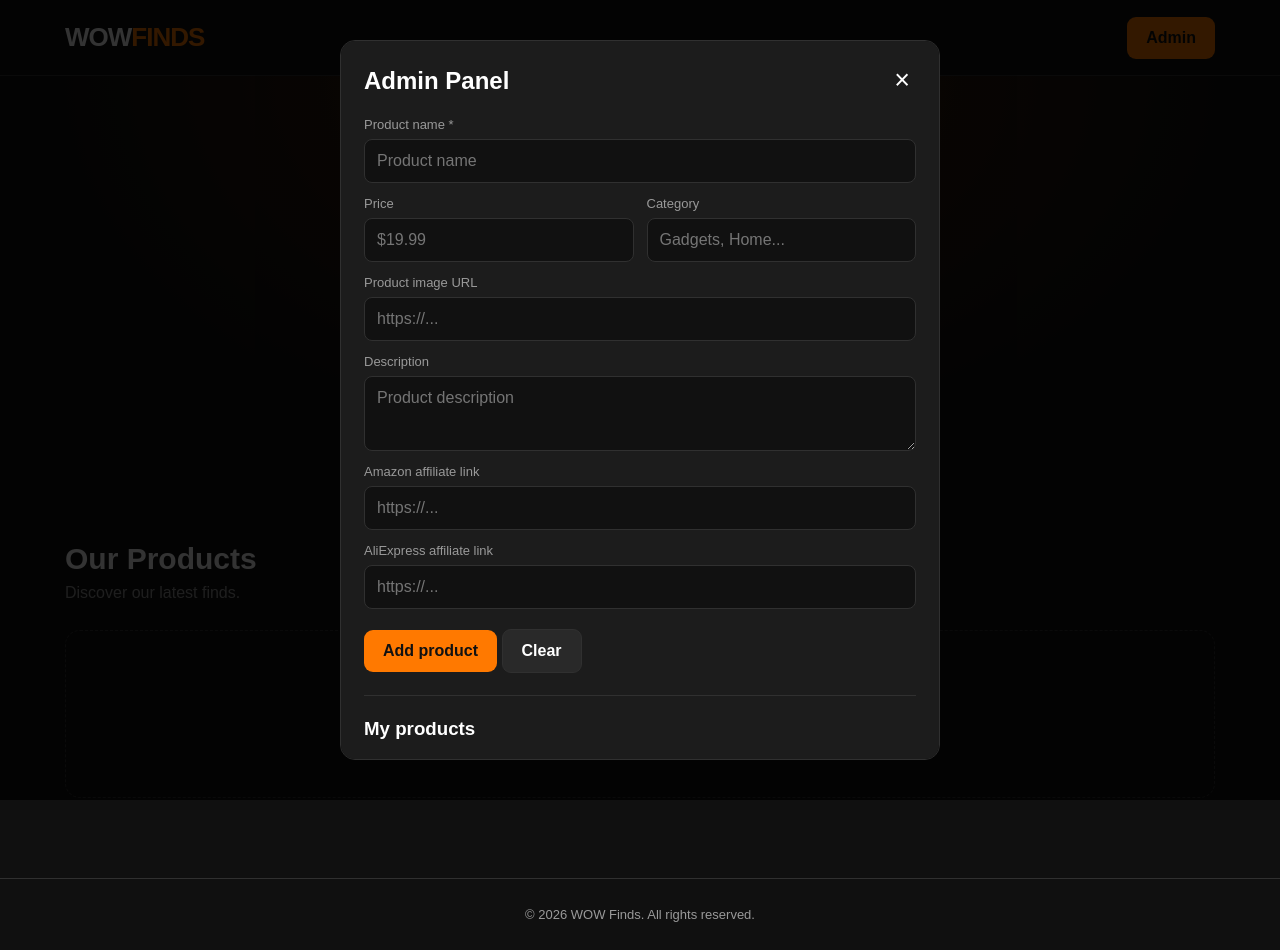
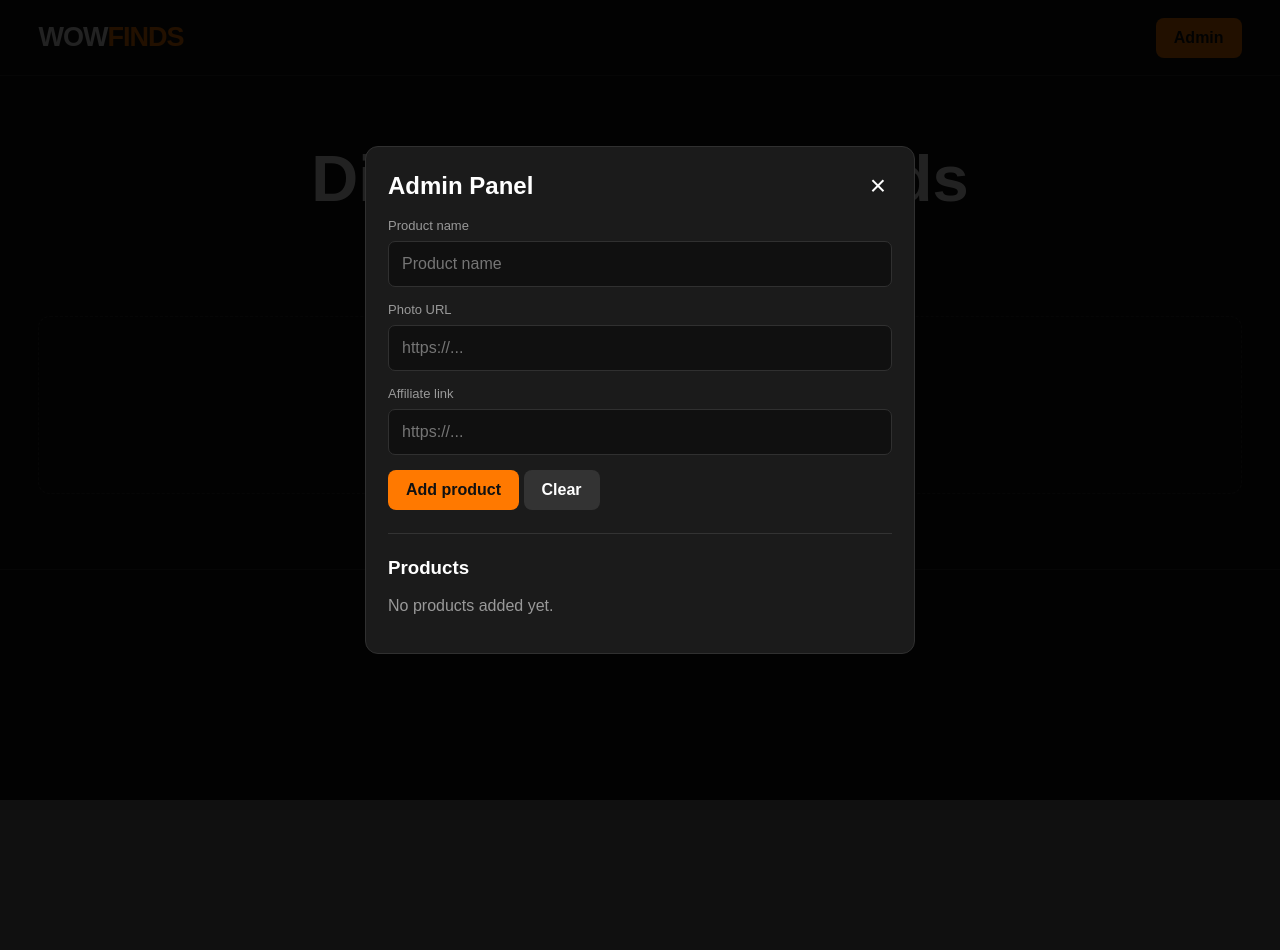
Before and after one commit to dobenka1207-ppc/WOW-FINDS, a plain HTML site: page index.html in a window 1280 px wide. Both pictures are taken after a click on the button "Admin". After the commit the page ends 800 px from the top, so only its background shows below. Drawn offline with Linux system fonts and the light colour scheme.

Commit message:
Refactor product management and update styles

```diff
--- a/index.html
+++ b/index.html
@@ -8,7 +8,7 @@
 <style>
 :root {
  --bg:#101010;
-  --panel:#1c1c1c;
+ --card:#1b1b1b;
  --orange:#ff7900;
  --white:#fff;
  --muted:#999;
@@ -16,55 +16,46 @@
 }
 *{box-sizing:border-box}
 body{margin:0;background:var(--bg);color:var(--white);font-family:Arial,sans-serif}
-button,input,textarea{font:inherit}
+button,input{font:inherit}
 button{cursor:pointer}
-.container{width:min(1150px,92%);margin:auto}
-header{border-bottom:1px solid var(--line);background:#111;position:sticky;top:0;z-index:5}
+.container{width:min(1250px,94%);margin:auto}
+header{background:#111;border-bottom:1px solid var(--line)}
 nav{height:75px;display:flex;align-items:center;justify-content:space-between}
-.logo{font-size:26px;font-weight:900;letter-spacing:-1px}
+.logo{font-size:27px;font-weight:900;letter-spacing:-1px}
 .logo span{color:var(--orange)}
-.btn{border:0;border-radius:9px;padding:12px 19px;font-weight:bold}
+.btn{padding:11px 18px;border:0;border-radius:8px;font-weight:bold}
 .orange{background:var(--orange);color:#111}
-.dark{background:#292929;color:white;border:1px solid var(--line)}
-.hero{text-align:center;padding:100px 15px 75px;background:radial-gradient(ellipse at center top,#42220c,transparent 65%)}
-.hero small{color:var(--orange);letter-spacing:3px;font-weight:bold}
-.hero h1{font-size:clamp(42px,7vw,76px);margin:20px 0;line-height:1.05}
+.hero{text-align:center;padding:65px 15px 45px}
+.hero h1{font-size:clamp(38px,6vw,65px);margin:0 0 12px}
 .hero h1 span{color:var(--orange)}
-.hero p{color:var(--muted);font-size:17px;max-width:570px;margin:0 auto;line-height:1.7}
-.products-section{padding:45px 0 80px}
-.section-title{font-size:30px;margin:0 0 8px}
-.section-subtitle{color:var(--muted);margin:0 0 28px}
-.product-grid{display:grid;grid-template-columns:repeat(3,1fr);gap:22px}
-.product{background:var(--panel);border:1px solid var(--line);border-radius:15px;overflow:hidden}
-.product img{width:100%;height:230px;object-fit:cover;background:#292929;display:block}
-.product-content{padding:18px}
-.product h3{margin:0 0 10px}
-.product p{color:var(--muted);font-size:14px;line-height:1.5}
-.price{color:var(--orange);font-size:20px;font-weight:bold}
-.product-links{display:flex;gap:9px;flex-wrap:wrap;margin-top:16px}
-.product-links a{padding:9px 12px;border-radius:7px;font-size:12px;font-weight:bold;text-decoration:none}
-.amazon{background:#ff9900;color:#111}
-.ali{background:#e53238;color:white}
-.empty{border:1px dashed var(--line);border-radius:15px;padding:65px 20px;text-align:center;color:var(--muted);grid-column:1/-1}
-footer{border-top:1px solid var(--line);padding:28px 0;text-align:center;color:var(--muted);font-size:13px}
-.modal-bg{display:none;position:fixed;inset:0;background:#000c;z-index:10;align-items:center;justify-content:center;padding:15px}
+.hero p{color:var(--muted);margin:0}
+.products{padding:25px 0 75px}
+.grid{display:grid;grid-template-columns:repeat(4,1fr);gap:20px}
+.product{background:var(--card);border:1px solid var(--line);border-radius:13px;overflow:hidden;transition:.2s}
+.product:hover{transform:translateY(-5px);border-color:var(--orange)}
+.product-image{width:100%;aspect-ratio:1/1;background:#242424;display:block;object-fit:cover}
+.product-content{padding:15px}
+.product h3{font-size:16px;margin:0 0 13px;min-height:38px}
+.product a{display:block;text-align:center;background:var(--orange);color:#111;text-decoration:none;padding:11px;border-radius:7px;font-size:13px;font-weight:800}
+.empty{grid-column:1/-1;text-align:center;color:var(--muted);padding:70px 15px;border:1px dashed var(--line);border-radius:12px}
+footer{border-top:1px solid var(--line);text-align:center;color:var(--muted);padding:25px;font-size:12px}
+.modal-bg{display:none;position:fixed;inset:0;background:#000d;z-index:10;align-items:center;justify-content:center;padding:15px}
 .modal-bg.open{display:flex}
-.modal{background:var(--panel);border:1px solid var(--line);border-radius:15px;padding:23px;width:min(600px,100%);max-height:90vh;overflow:auto}
-.modal-head{display:flex;justify-content:space-between;align-items:center}
+.modal{width:min(550px,100%);max-height:90vh;overflow:auto;background:#1b1b1b;border:1px solid var(--line);border-radius:13px;padding:22px}
+.modal-head{display:flex;align-items:center;justify-content:space-between}
 .modal-head h2{margin:0}
-.close{border:0;background:none;color:white;font-size:27px}
-.form{display:grid;grid-template-columns:1fr 1fr;gap:13px;margin:20px 0}
-.field{display:flex;flex-direction:column;gap:7px}
-.field.full{grid-column:1/-1}
-.field label{font-size:13px;color:var(--muted)}
-.field input,.field textarea{width:100%;padding:12px;background:#111;border:1px solid var(--line);border-radius:8px;color:white}
-.field textarea{min-height:75px}
-.admin-product{display:flex;justify-content:space-between;align-items:center;gap:10px;padding:12px;background:#111;border-radius:8px;margin-top:9px}
-.admin-product button{border:0;border-radius:6px;padding:8px 10px}
-.delete{background:#8e2525;color:white}
+.close{background:none;border:0;color:white;font-size:28px}
+.field{display:flex;flex-direction:column;gap:8px;margin:15px 0}
+.field label{color:var(--muted);font-size:13px}
+.field input{width:100%;padding:13px;background:#101010;color:white;border:1px solid var(--line);border-radius:7px}
+.admin-item{display:flex;justify-content:space-between;align-items:center;gap:10px;background:#111;padding:12px;margin-top:9px;border-radius:7px}
+.admin-item span{font-size:14px}
+.admin-item button{border:0;padding:8px;border-radius:6px}
 .edit{background:#333;color:white}
-@media(max-width:750px){.product-grid{grid-template-columns:repeat(2,1fr)}}
-@media(max-width:520px){.product-grid{grid-template-columns:1fr}.form{grid-template-columns:1fr}.field.full{grid-column:auto}.hero{padding:70px 10px}}
+.delete{background:#922;color:white}
+@media(max-width:950px){.grid{grid-template-columns:repeat(3,1fr)}}
+@media(max-width:650px){.grid{grid-template-columns:repeat(2,1fr);gap:12px}.product-content{padding:11px}.product h3{font-size:14px}.hero{padding:50px 10px 30px}}
+@media(max-width:380px){.grid{grid-template-columns:1fr}}
 </style>
 </head>
 <body>
@@ -80,23 +71,18 @@ footer{border-top:1px solid var(--line);padding:28px 0;text-align:center;color:v
 
 <main>
  <section class="hero">
-  <small>DISCOVER SOMETHING DIFFERENT</small>
-  <h1>Find something<br><span>WOW.</span></h1>
-  <p>Interesting products. Smart discoveries. Things worth checking out.</p>
+  <h1>Discover <span>WOW</span> Finds</h1>
+  <p>Interesting products worth discovering.</p>
  </section>
 
- <section class="products-section">
+ <section class="products">
   <div class="container">
-   <h2 class="section-title">Our Products</h2>
-   <p class="section-subtitle">Discover our latest finds.</p>
-   <div class="product-grid" id="productGrid"></div>
+   <div class="grid" id="productGrid"></div>
   </div>
  </section>
 </main>
 
-<footer>
- <div class="container">© 2026 WOW Finds. All rights reserved.</div>
-</footer>
+<footer>© 2026 WOW Finds</footer>
 
 <div class="modal-bg" id="adminModal">
  <div class="modal">
@@ -107,57 +93,41 @@ footer{border-top:1px solid var(--line);padding:28px 0;text-align:center;color:v
 
   <form id="productForm" onsubmit="saveProduct(event)">
    <input type="hidden" id="editId">
-   <div class="form">
-    <div class="field full">
-     <label>Product name *</label>
+
+   <div class="field">
+    <label>Product name</label>
     <input id="name" required placeholder="Product name">
    </div>
+
    <div class="field">
-     <label>Price</label>
-     <input id="price" placeholder="$19.99">
+    <label>Photo URL</label>
+    <input id="photo" type="url" required placeholder="https://...">
    </div>
+
    <div class="field">
-     <label>Category</label>
-     <input id="category" placeholder="Gadgets, Home...">
+    <label>Affiliate link</label>
+    <input id="link" type="url" required placeholder="https://...">
    </div>
-    <div class="field full">
-     <label>Product image URL</label>
-     <input id="image" type="url" placeholder="https://...">
-    </div>
-    <div class="field full">
-     <label>Description</label>
-     <textarea id="description" placeholder="Product description"></textarea>
-    </div>
-    <div class="field full">
-     <label>Amazon affiliate link</label>
-     <input id="amazon" type="url" placeholder="https://...">
-    </div>
-    <div class="field full">
-     <label>AliExpress affiliate link</label>
-     <input id="aliexpress" type="url" placeholder="https://...">
-    </div>
-   </div>
+
    <button class="btn orange" type="submit" id="saveButton">Add product</button>
-   <button class="btn dark" type="button" onclick="resetForm()">Clear</button>
+   <button class="btn" type="button" onclick="resetForm()" style="background:#333;color:white">Clear</button>
   </form>
 
-  <hr style="border:0;border-top:1px solid var(--line);margin:22px 0">
-  <h3>My products</h3>
+  <hr style="border:0;border-top:1px solid #333;margin:23px 0">
+  <h3>Products</h3>
   <div id="adminList"></div>
  </div>
 </div>
 
 <script>
-const KEY="wowfinds_products_v3";
+const KEY="wowfinds_simple_catalog";
 let products=[];
 
-try {
+try{
  const saved=localStorage.getItem(KEY);
  products=saved?JSON.parse(saved):[];
  if(!Array.isArray(products))products=[];
-} catch(e) {
- products=[];
-}
+}catch(e){products=[]}
 
 function persist(){
  localStorage.setItem(KEY,JSON.stringify(products));
@@ -172,36 +142,28 @@ function safe(value){
 function safeUrl(value){
  try{
   const u=new URL(value);
-  return u.protocol==="https:"||u.protocol==="http:"?u.href:"";
- }catch(e){return "";}
+  return ["http:","https:"].includes(u.protocol)?u.href:"";
+ }catch(e){return ""}
 }
 
-function renderProducts(){
+function render(){
  const grid=document.getElementById("productGrid");
 
- if(products.length===0){
-  grid.innerHTML='<div class="empty">No products yet.<br>Add your first product through the Admin panel.</div>';
+ if(!products.length){
+  grid.innerHTML='<div class="empty">No products yet.<br>Open Admin to add your first product.</div>';
   return;
  }
 
  grid.innerHTML=products.map(p=>{
-  const image=safeUrl(p.image);
-  const amazon=safeUrl(p.amazon);
-  const ali=safeUrl(p.aliexpress);
+  const photo=safeUrl(p.photo);
+  const link=safeUrl(p.link);
 
   return `
    <article class="product">
-    ${image?`<img src="${safe(image)}" alt="${safe(p.name)}">`:
-    '<div style="height:180px;display:grid;place-items:center;font-size:55px;background:#292929">📦</div>'}
+    <img class="product-image" src="${safe(photo)}" alt="${safe(p.name)}">
     <div class="product-content">
-     <div style="color:var(--orange);font-size:12px">${safe(p.category)}</div>
      <h3>${safe(p.name)}</h3>
-     <p>${safe(p.description)}</p>
-     <div class="price">${safe(p.price)}</div>
-     <div class="product-links">
-      ${amazon?`<a class="amazon" href="${safe(amazon)}" target="_blank" rel="noopener noreferrer">Amazon ↗</a>`:""}
-      ${ali?`<a class="ali" href="${safe(ali)}" target="_blank" rel="noopener noreferrer">AliExpress ↗</a>`:""}
-     </div>
+     ${link?`<a href="${safe(link)}" target="_blank" rel="noopener noreferrer">DISCOVER PRODUCT ↗</a>`:""}
     </div>
    </article>
   `;
@@ -230,13 +192,14 @@ function saveProduct(event){
  const product={
   id:id?Number(id):Date.now(),
   name:document.getElementById("name").value.trim(),
-  price:document.getElementById("price").value.trim(),
-  category:document.getElementById("category").value.trim(),
-  image:document.getElementById("image").value.trim(),
-  description:document.getElementById("description").value.trim(),
-  amazon:document.getElementById("amazon").value.trim(),
-  aliexpress:document.getElementById("aliexpress").value.trim()
+  photo:document.getElementById("photo").value.trim(),
+  link:document.getElementById("link").value.trim()
  };
+
+ if(!safeUrl(product.photo)||!safeUrl(product.link)){
+  alert("Please enter valid photo and affiliate links.");
+  return;
+ }
 
  if(id){
   products=products.map(p=>p.id===Number(id)?product:p);
@@ -246,7 +209,7 @@ function saveProduct(event){
 
  persist();
  resetForm();
- renderProducts();
+ render();
  renderAdmin();
 }
 
@@ -254,12 +217,12 @@ function renderAdmin(){
  const list=document.getElementById("adminList");
 
  if(!products.length){
-  list.innerHTML='<p style="color:var(--muted)">Your product list is empty.</p>';
+  list.innerHTML='<p style="color:#999">No products added yet.</p>';
   return;
  }
 
  list.innerHTML=products.map(p=>`
-  <div class="admin-product">
+  <div class="admin-item">
    <span>${safe(p.name)}</span>
    <div style="display:flex;gap:6px">
     <button class="edit" onclick="editProduct(${p.id})">Edit</button>
@@ -275,12 +238,8 @@ function editProduct(id){
 
  document.getElementById("editId").value=p.id;
  document.getElementById("name").value=p.name;
- document.getElementById("price").value=p.price;
- document.getElementById("category").value=p.category;
- document.getElementById("image").value=p.image;
- document.getElementById("description").value=p.description;
- document.getElementById("amazon").value=p.amazon;
- document.getElementById("aliexpress").value=p.aliexpress;
+ document.getElementById("photo").value=p.photo;
+ document.getElementById("link").value=p.link;
  document.getElementById("saveButton").textContent="Save changes";
  document.querySelector(".modal").scrollTo({top:0,behavior:"smooth"});
 }
@@ -289,7 +248,7 @@ function deleteProduct(id){
  if(!confirm("Delete this product?"))return;
  products=products.filter(p=>p.id!==id);
  persist();
- renderProducts();
+ render();
  renderAdmin();
  resetForm();
 }
@@ -298,7 +257,7 @@ document.getElementById("adminModal").addEventListener("click",e=>{
  if(e.target.id==="adminModal")closeAdmin();
 });
 
-renderProducts();
+render();
 </script>
 </body>
 </html>
```
Lines whose indentation alone changed are shown as unchanged.
